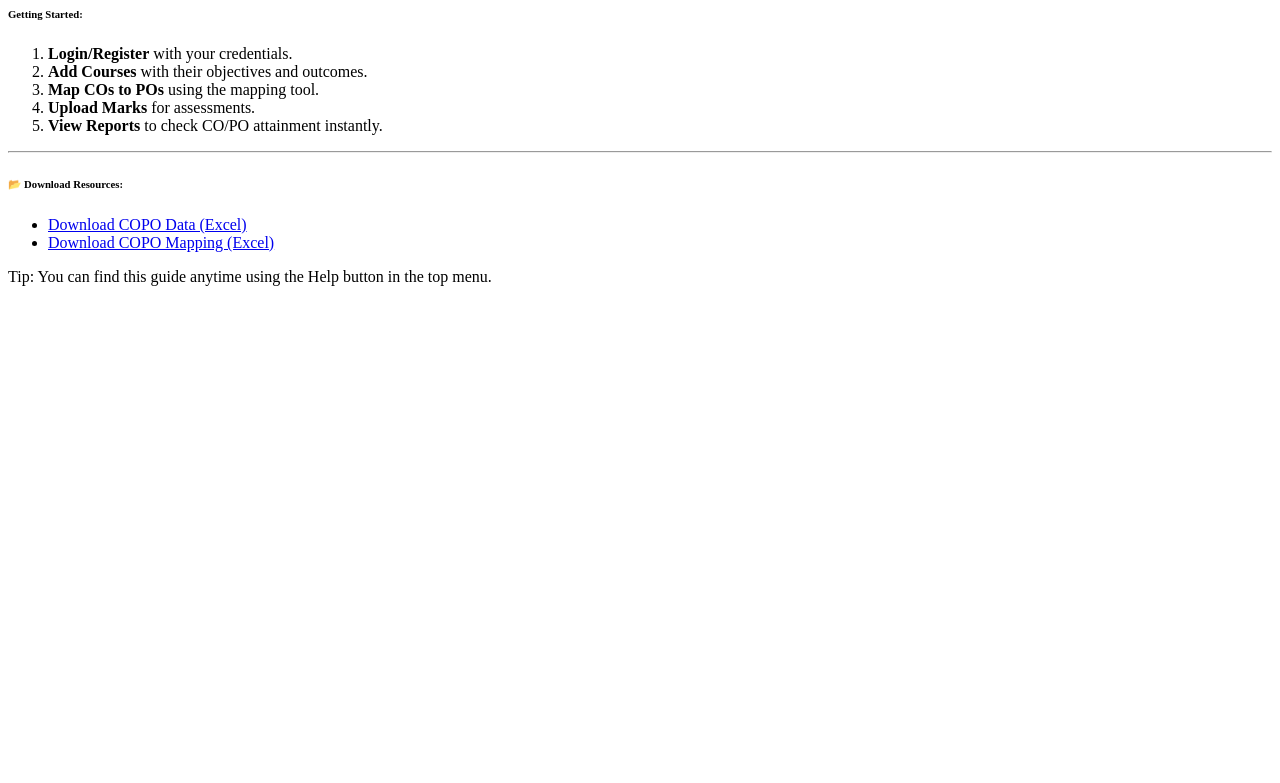
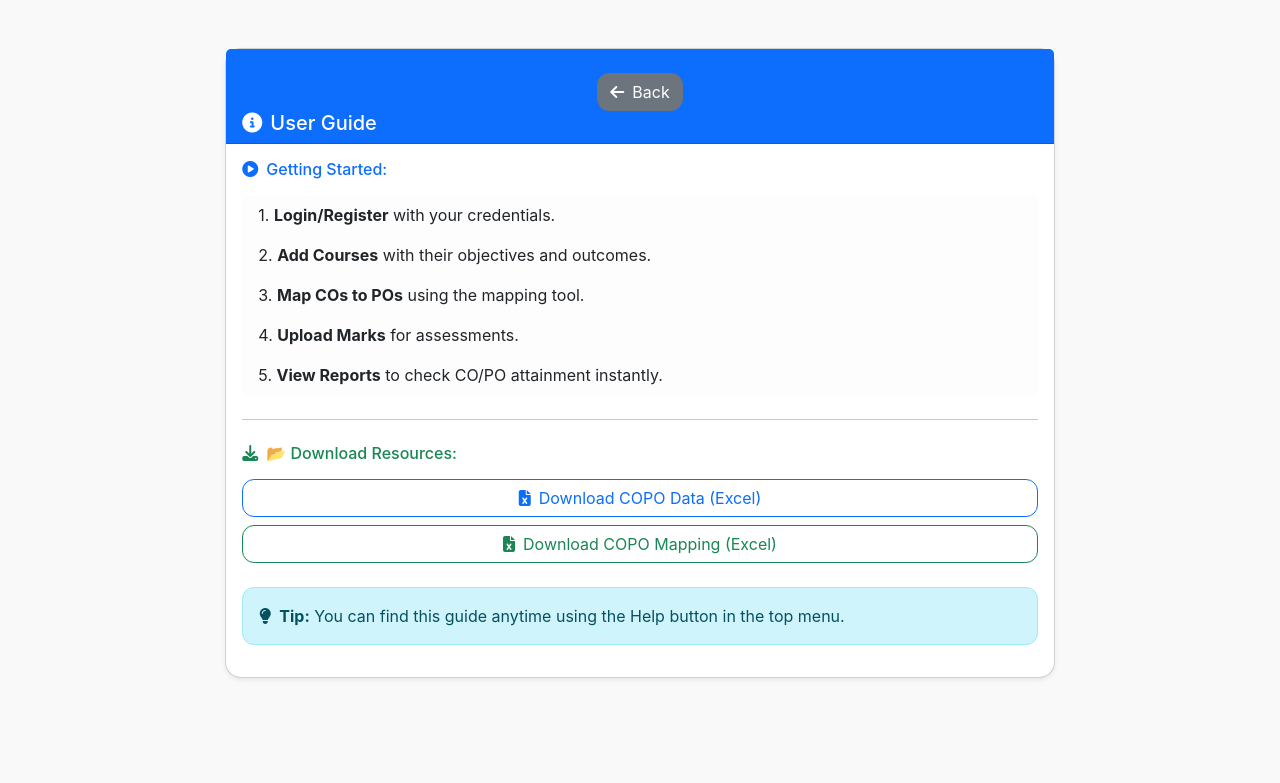
Before and after one commit to naveenyadav143/copo, a Django app: page /guide/ in a window 1280 px wide. Shown: the top 783 px of the page. Run offline with Django 5.2, Linux system fonts and the light colour scheme; some libraries are stand-ins or nearby versions.

Commit message:
guide updated

```diff
--- a/calculate/templates/guide.html
+++ b/calculate/templates/guide.html
@@ -1,20 +1,123 @@
 {% load static %}
-<div>
-  <h6>Getting Started:</h6>
-  <ol>
-    <li><b>Login/Register</b> with your credentials.</li>
-    <li><b>Add Courses</b> with their objectives and outcomes.</li>
-    <li><b>Map COs to POs</b> using the mapping tool.</li>
-    <li><b>Upload Marks</b> for assessments.</li>
-    <li><b>View Reports</b> to check CO/PO attainment instantly.</li>
-  </ol>
+<!DOCTYPE html>
+<html lang="en">
+<head>
+  <meta charset="UTF-8">
+  <meta name="viewport" content="width=device-width, initial-scale=1.0">
+  <title>User Guide - COPO System</title>
 
-  <hr>
-  <h6>📂 Download Resources:</h6>
-  <ul>
-    <li><a href="{% static 'files/copodata.xlsx' %}" download>Download COPO Data (Excel)</a></li>
-    <li><a href="{% static 'files/copo_mapping.xlsx' %}" download>Download COPO Mapping (Excel)</a></li>
-  </ul>
+  <!-- Bootstrap CSS -->
+  <link href="https://cdn.jsdelivr.net/npm/bootstrap@5.3.3/dist/css/bootstrap.min.css" rel="stylesheet">
 
-  <p class="text-muted">Tip: You can find this guide anytime using the Help button in the top menu.</p>
+  <!-- Font Awesome -->
+  <link rel="stylesheet" href="https://cdnjs.cloudflare.com/ajax/libs/font-awesome/6.4.0/css/all.min.css">
+
+  <style>
+    body {
+      font-family: 'Inter', sans-serif;
+      background: #f9f9f9;
+    }
+
+    .card {
+      border-radius: 1rem;
+    }
+
+    .card-header {
+      font-size: 1.2rem;
+      font-weight: 600;
+      border-top-left-radius: 1rem;
+      border-top-right-radius: 1rem;
+    }
+
+    .animated-icon {
+      transition: transform 0.3s ease-in-out;
+    }
+    .animated-icon:hover {
+      transform: scale(1.2) rotate(10deg);
+    }
+
+    .list-group-item {
+      border: none;
+      background: #fdfdfd;
+    }
+
+    .btn {
+      border-radius: 0.75rem;
+      transition: all 0.3s ease;
+    }
+    .btn:hover {
+      transform: translateY(-2px);
+      box-shadow: 0 4px 12px rgba(0,0,0,0.1);
+    }
+
+    .alert {
+      border-radius: 0.75rem;
+    }
+  </style>
+</head>
+<body>
+  <div class="container-fluid py-5">
+    <div class="row justify-content-center">
+      <div class="col-lg-8 col-md-10">
+        <div class="card shadow-sm">
+          <div class="card-header bg-primary text-white">
+            <div class="text-center mt-3">
+  <button class="btn btn-secondary" onclick="goBack()">
+    <i class="fas fa-arrow-left me-2"></i>Back
+  </button>
 </div>
+
+<script>
+function goBack() {
+  if (window.history.length > 1) {
+    window.history.back(); // go to previous page
+  } else {
+    window.location.href = "/"; // fallback: redirect to homepage
+  }
+}
+</script>
+
+            <h5 class="card-title mb-0">
+              <i class="fas fa-info-circle me-2 animated-icon"></i>User Guide
+            </h5>
+          </div>
+          <div class="card-body">
+            <h6 class="text-primary mb-3">
+              <i class="fas fa-play-circle me-2 animated-icon"></i>Getting Started:
+            </h6>
+            <ol class="list-group list-group-numbered mb-4">
+              <li class="list-group-item"><strong>Login/Register</strong> with your credentials.</li>
+              <li class="list-group-item"><strong>Add Courses</strong> with their objectives and outcomes.</li>
+              <li class="list-group-item"><strong>Map COs to POs</strong> using the mapping tool.</li>
+              <li class="list-group-item"><strong>Upload Marks</strong> for assessments.</li>
+              <li class="list-group-item"><strong>View Reports</strong> to check CO/PO attainment instantly.</li>
+            </ol>
+
+            <hr class="my-4">
+
+            <h6 class="text-success mb-3">
+              <i class="fas fa-download me-2 animated-icon"></i>📂 Download Resources:
+            </h6>
+            <div class="d-grid gap-2 mb-4">
+              <a href="{% static 'copodata.xlsx' %}" download class="btn btn-outline-primary">
+                <i class="fas fa-file-excel me-2 animated-icon"></i>Download COPO Data (Excel)
+              </a>
+              <a href="{% static 'copo mapping.xlsx' %}" download class="btn btn-outline-success">
+                <i class="fas fa-file-excel me-2"></i>Download COPO Mapping (Excel)
+              </a>
+            </div>
+
+            <div class="alert alert-info" role="alert">
+              <i class="fas fa-lightbulb me-2"></i><strong>Tip:</strong> You can find this guide anytime using the Help button in the top menu.
+            </div>
+          </div>
+        </div>
+      </div>
+    </div>
+  </div>
+
+
+  <!-- Bootstrap JS -->
+  <script src="https://cdn.jsdelivr.net/npm/bootstrap@5.3.3/dist/js/bootstrap.bundle.min.js"></script>
+</body>
+</html>
```
Also changed, not shown: calculate/static/styles.css (+33 -0 lines), calculate/templates/base.html (+35 -23 lines), calculate/templates/home.html (+0 -19 lines).
